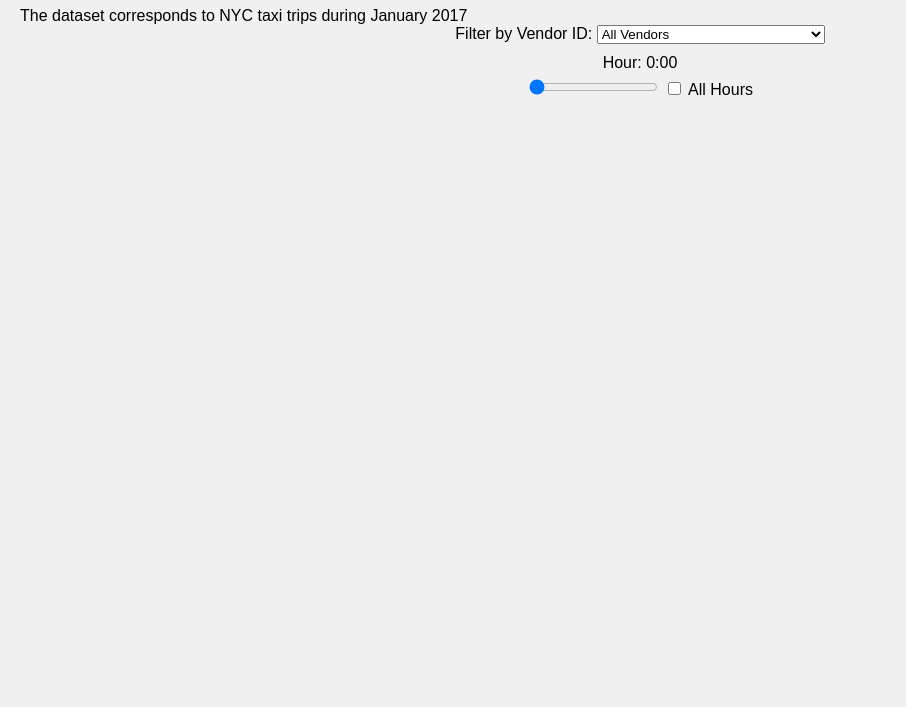
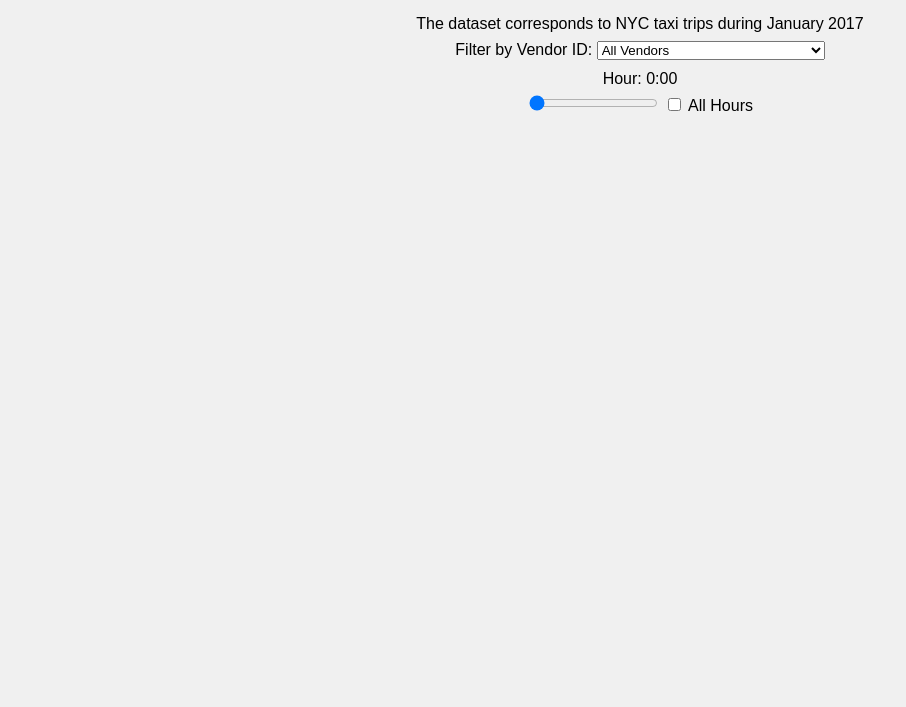
Before and after one commit to fsystemweb/nyc-taxi-trips, a website built with Parcel: page src/index.html in a window 1280 px wide. Shown: the part 93-800 px from the top of the page, without its empty margins (0-906 px from the left). Built offline with nearby package versions, Linux system fonts and the light colour scheme; no server answers.

Commit message:
update readme

```diff
--- a/src/index.html
+++ b/src/index.html
@@ -4,11 +4,12 @@
   <meta charset="UTF-8">
   <meta name="viewport" content="width=device-width, initial-scale=1.0">
   <title>Dashboard</title>
+  <link rel="icon" type="image/png" href="/favicon.ico">
   <link rel="stylesheet" href="./style.css">
 </head>
 <body>
   <h1>NYC Taxi Trips</h1>
-  <span>The dataset corresponds to NYC taxi trips during January 2017</span>
+  <span class="info">The dataset corresponds to NYC taxi trips during January 2017</span>
   <div class="filter">
     <label for="vendor-filter">Filter by Vendor ID:</label>
     <select id="vendor-filter">
--- a/src/style.css
+++ b/src/style.css
@@ -32,3 +32,8 @@ canvas {
   max-width: 100%;
   height: auto;
 }
+.info{
+  text-align: center;
+  display: block;
+  padding: 8px;
+}
```
Also changed, not shown: README.md, favicon.ico (added).
